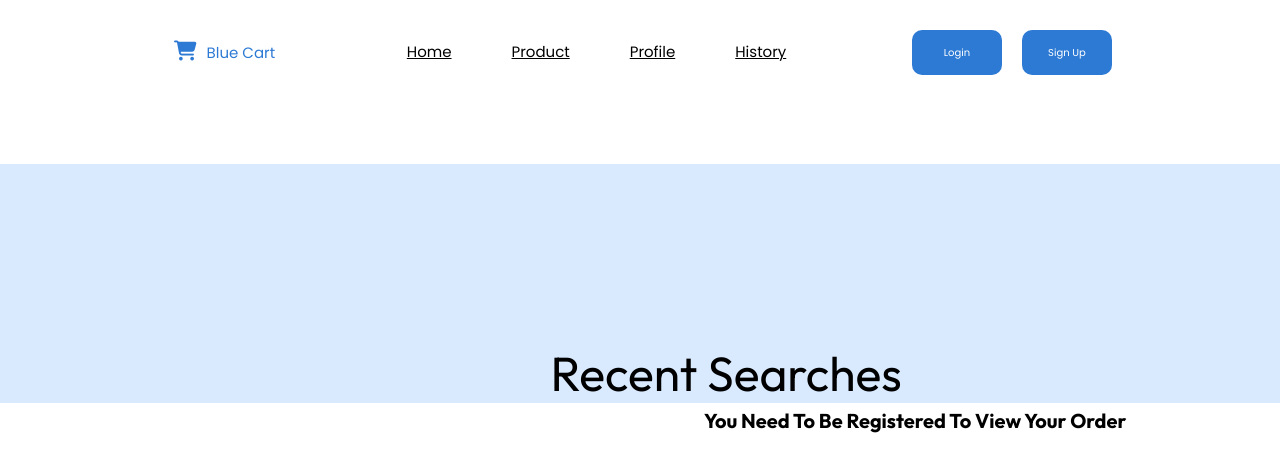
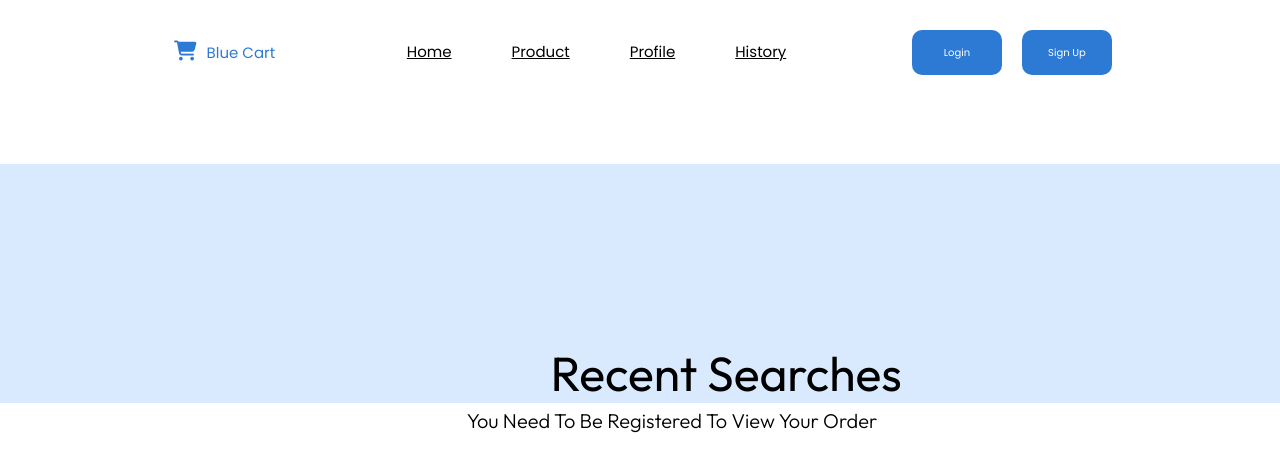
Before and after one commit to eugenemrg/bluecart-marketplace, a React (Vite) app: page /history in a window 1280 px wide. Shown: the top 472 px of the page. Built offline with nearby package versions, Linux system fonts and the light colour scheme; data requests are answered from the project's data file.

Commit message:
Changed the font-weight in History

```diff
--- a/src/App.css
+++ b/src/App.css
@@ -149,7 +149,8 @@ body{
     line-height: normal;
    }
    .line{
-    padding-left: 43%;
+    font-weight: 200;
+    padding-left: 5%;
    }
    .page .profile{
     display: flex;
```
